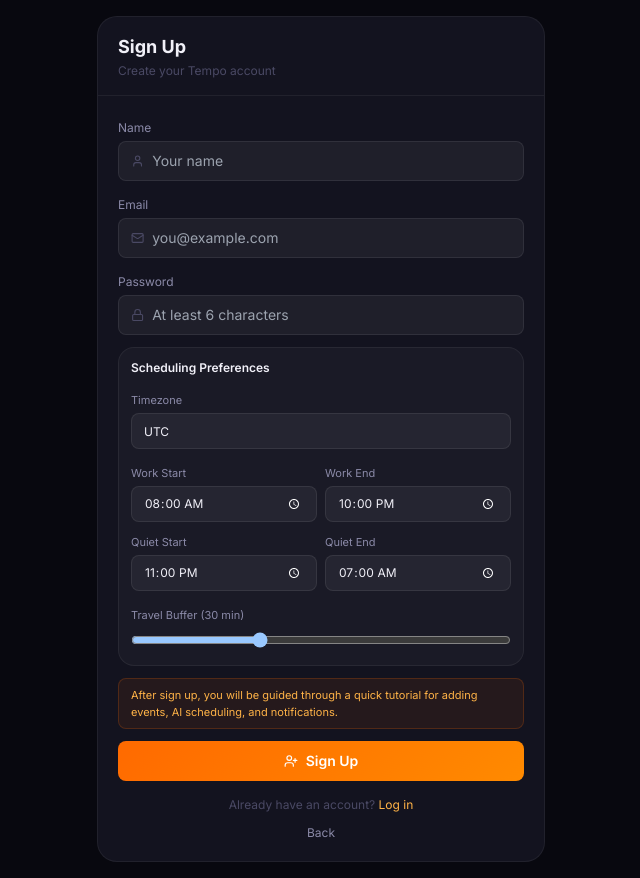
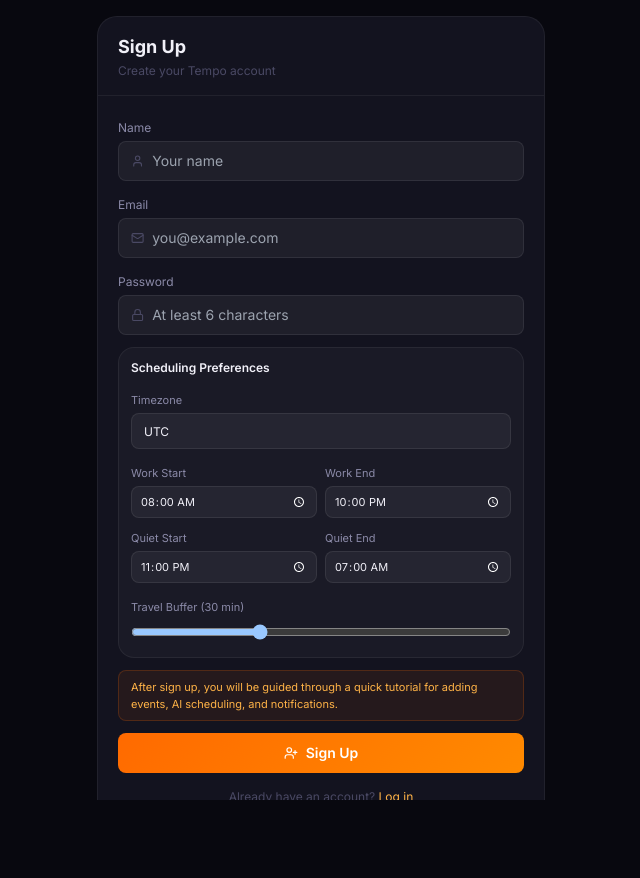
Before and after one commit to Hariswar/Tempo, a React (Vite) app in the folder tempo/: page /signup in a window 1280 px wide. Shown: the whole page, without its empty margins (319-959 px from the left). After the commit the page ends 800 px from the top, so only its background shows below. Built offline with nearby package versions, Linux system fonts and the light colour scheme.

Commit message:
added some stuff

```diff
--- a/tempo/src/pages/SignupPage.tsx
+++ b/tempo/src/pages/SignupPage.tsx
@@ -49,7 +49,11 @@ export default function SignupPage() {
   }
 
   return (
-    <div className="min-h-[100dvh] overflow-y-auto flex items-start sm:items-center justify-center p-4" style={{ background: 'var(--bg-base)' }}>
+    <div
+      className="h-[100dvh] overflow-y-auto"
+      style={{ background: 'var(--bg-base)', WebkitOverflowScrolling: 'touch' }}
+    >
+      <div className="min-h-full flex items-start sm:items-center justify-center p-4">
         <motion.div
           initial={{ opacity: 0, y: 14 }}
           animate={{ opacity: 1, y: 0 }}
@@ -117,41 +121,41 @@ export default function SignupPage() {
                 className="mt-1 w-full h-9 rounded-lg px-3 text-xs tempo-input"
               />
             </label>
-            <div className="grid grid-cols-1 sm:grid-cols-2 gap-2">
-              <label className="block">
+            <div className="grid grid-cols-2 gap-2">
+              <label className="block min-w-0">
                 <span className="text-[11px] text-text-secondary">Work Start</span>
                 <input
                   type="time"
                   value={workdayStart}
                   onChange={(e) => setWorkdayStart(e.target.value)}
-                  className="mt-1 w-full h-9 rounded-lg px-3 text-xs tempo-input"
+                  className="mt-1 w-full min-w-0 h-8 rounded-lg px-2 text-[11px] tempo-input"
                 />
               </label>
-              <label className="block">
+              <label className="block min-w-0">
                 <span className="text-[11px] text-text-secondary">Work End</span>
                 <input
                   type="time"
                   value={workdayEnd}
                   onChange={(e) => setWorkdayEnd(e.target.value)}
-                  className="mt-1 w-full h-9 rounded-lg px-3 text-xs tempo-input"
+                  className="mt-1 w-full min-w-0 h-8 rounded-lg px-2 text-[11px] tempo-input"
                 />
               </label>
-              <label className="block">
+              <label className="block min-w-0">
                 <span className="text-[11px] text-text-secondary">Quiet Start</span>
                 <input
                   type="time"
                   value={quietStart}
                   onChange={(e) => setQuietStart(e.target.value)}
-                  className="mt-1 w-full h-9 rounded-lg px-3 text-xs tempo-input"
+                  className="mt-1 w-full min-w-0 h-8 rounded-lg px-2 text-[11px] tempo-input"
                 />
               </label>
-              <label className="block">
+              <label className="block min-w-0">
                 <span className="text-[11px] text-text-secondary">Quiet End</span>
                 <input
                   type="time"
                   value={quietEnd}
                   onChange={(e) => setQuietEnd(e.target.value)}
-                  className="mt-1 w-full h-9 rounded-lg px-3 text-xs tempo-input"
+                  className="mt-1 w-full min-w-0 h-8 rounded-lg px-2 text-[11px] tempo-input"
                 />
               </label>
             </div>
@@ -199,5 +203,6 @@ export default function SignupPage() {
         </form>
         </motion.div>
       </div>
+    </div>
   )
 }
```
Lines whose indentation alone changed are shown as unchanged.
